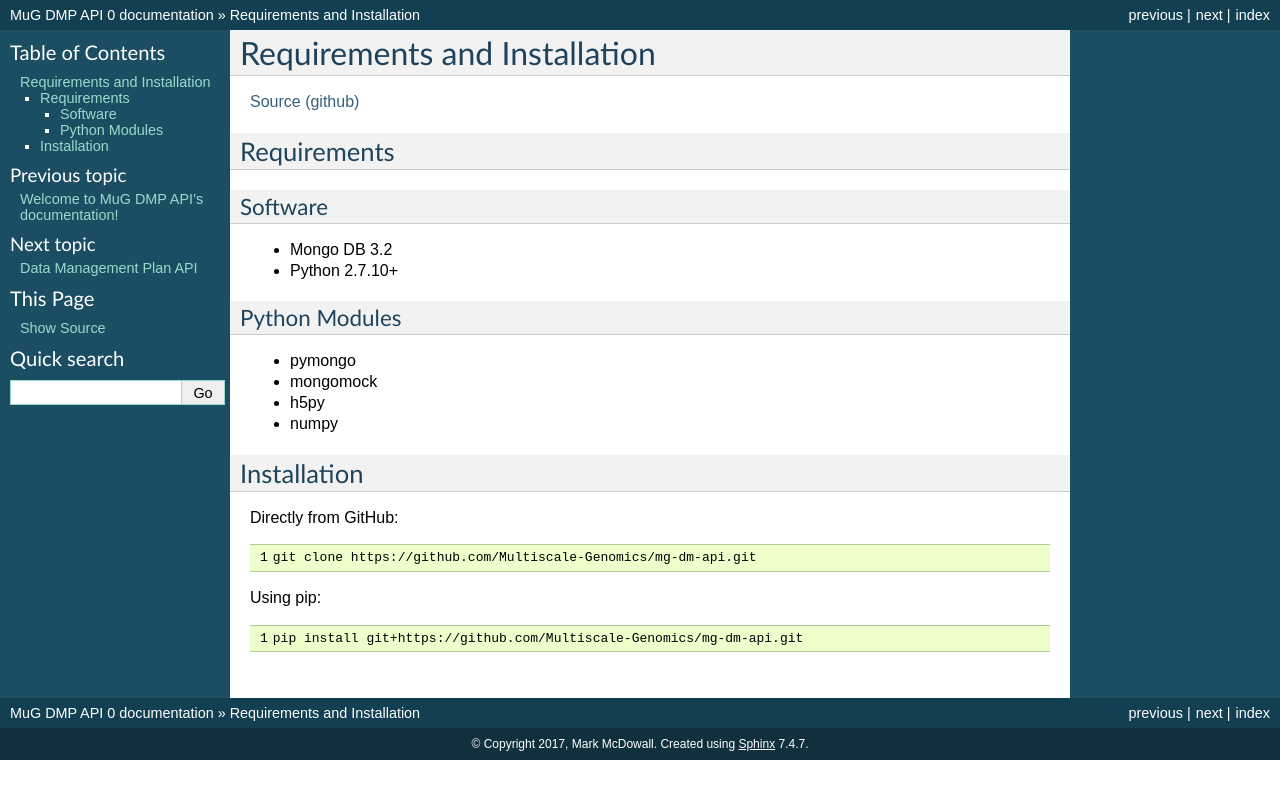
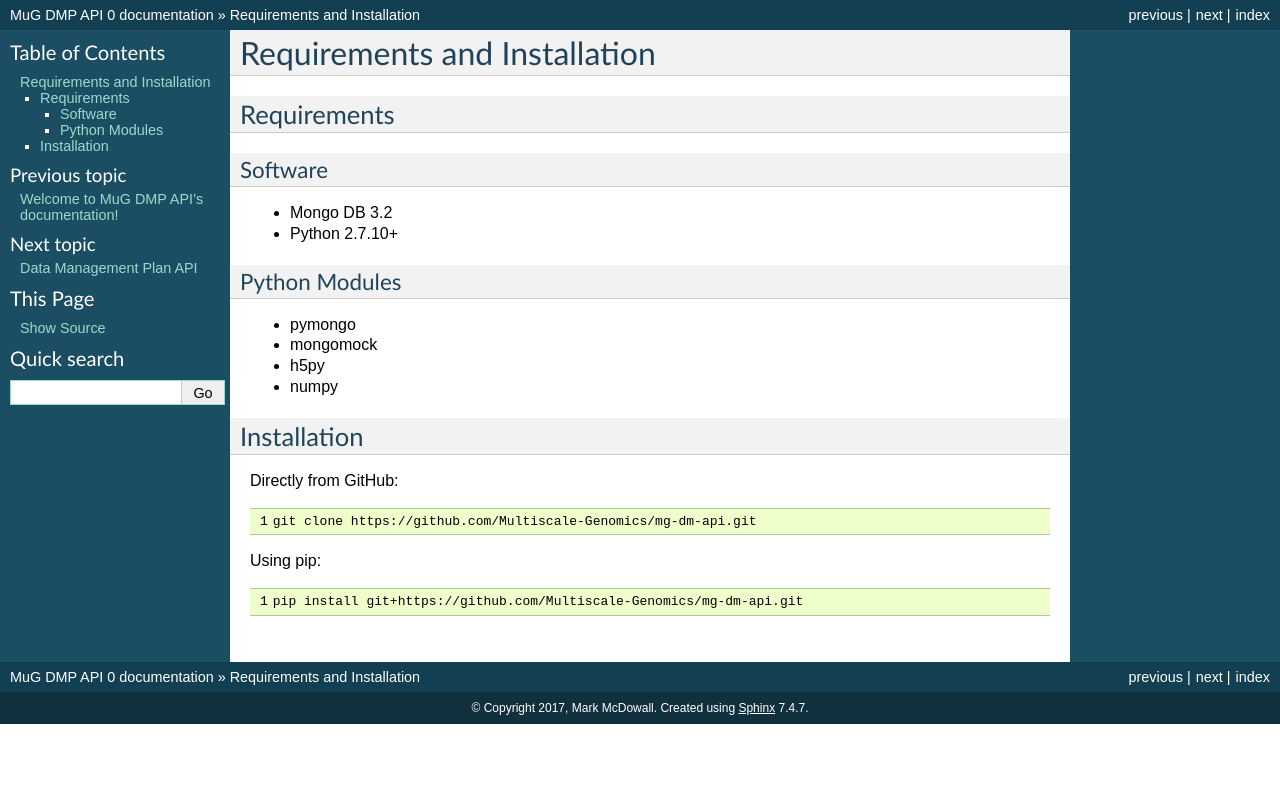
Before and after one commit to Multiscale-Genomics/mg-dm-api, a Sphinx documentation site: the page built from docs/install.rst, in a window 1280 px wide. Shown: the top 799 px of the page. Built offline with Sphinx 7.4.7, drawn with Linux system fonts in a browser that asks for light colours.

Commit message:
Removed legacy text from when this was part of the README

```diff
--- a/docs/install.rst
+++ b/docs/install.rst
@@ -1,7 +1,5 @@
 Requirements and Installation
 =============================
-
-`Source (github) <https://github.com/Multiscale-Genomics/mg-process-fastq>`_
 
 Requirements
 ------------
```
